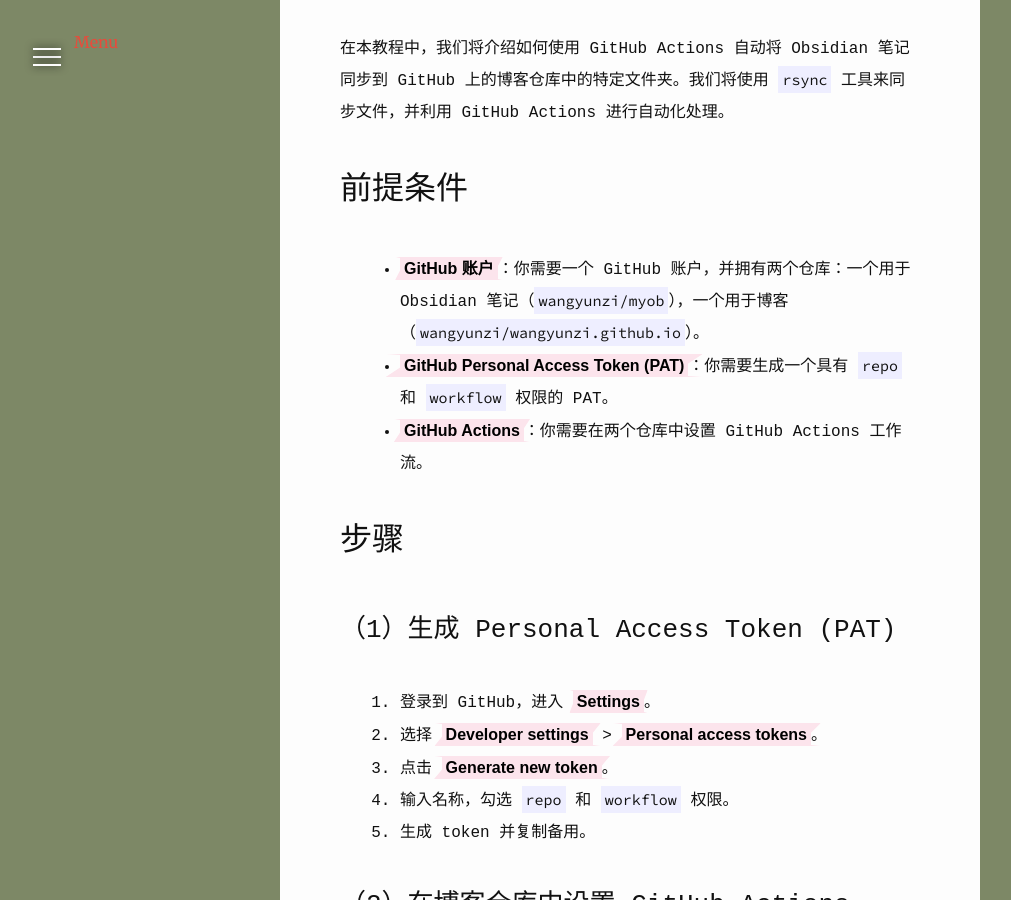
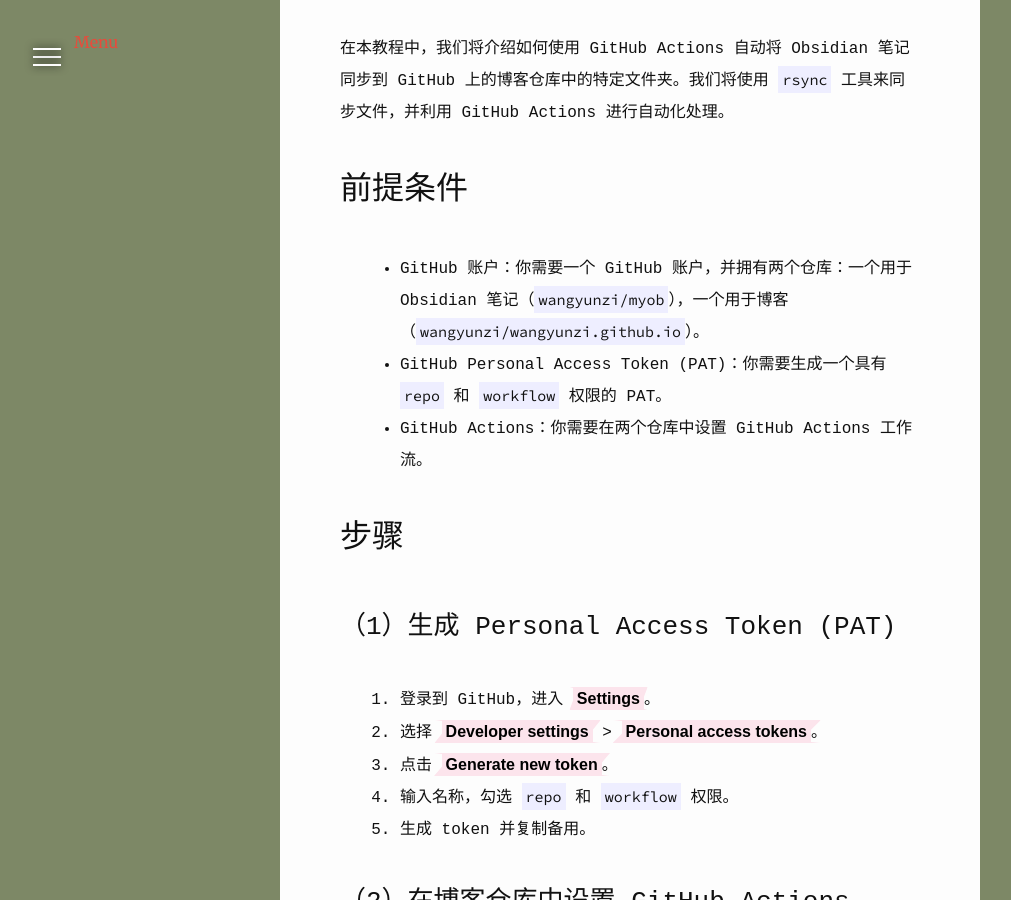
Before and after one commit to wangyunzi/wangyunzi.github.io, a Jekyll site: the page built from _posts/2024-08-07-使用GitHub Actions将Obsidian笔记同步到jekyll博客.md, in a window 1280 px wide and 900 px high, scrolled down 575 px. Shown: the whole window, without its empty margins (10-1021 px from the left). Built offline with Jekyll 4.4.1, drawn with Linux system fonts in a browser that asks for light colours; nearby versions of some CDN libraries; comment, search, counter and statistics services are not loaded; some of the changed text lies outside the part shown.

```diff
--- a/_posts/2024-08-07-使用GitHub Actions将Obsidian笔记同步到jekyll博客.md
+++ b/_posts/2024-08-07-使用GitHub Actions将Obsidian笔记同步到jekyll博客.md
@@ -12,9 +12,9 @@ title: 使用GitHub Actions将Obsidian笔记同步到jekyll博客
 
 ## 前提条件
 
-- **GitHub 账户**：你需要一个 GitHub 账户，并拥有两个仓库：一个用于 Obsidian 笔记（`wangyunzi/myob`），一个用于博客（`wangyunzi/wangyunzi.github.io`）。
-- **GitHub Personal Access Token (PAT)**：你需要生成一个具有 `repo` 和 `workflow` 权限的 PAT。
-- **GitHub Actions**：你需要在两个仓库中设置 GitHub Actions 工作流。
+- GitHub 账户：你需要一个 GitHub 账户，并拥有两个仓库：一个用于 Obsidian 笔记（`wangyunzi/myob`），一个用于博客（`wangyunzi/wangyunzi.github.io`）。
+- GitHub Personal Access Token (PAT)：你需要生成一个具有 `repo` 和 `workflow` 权限的 PAT。
+- GitHub Actions：你需要在两个仓库中设置 GitHub Actions 工作流。
 
 ## 步骤
 
```
Also changed, not shown: other parts of _posts/2024-08-07-使用GitHub Actions将Obsidian笔记同步到jekyll博客.md (+0 -8 lines).
